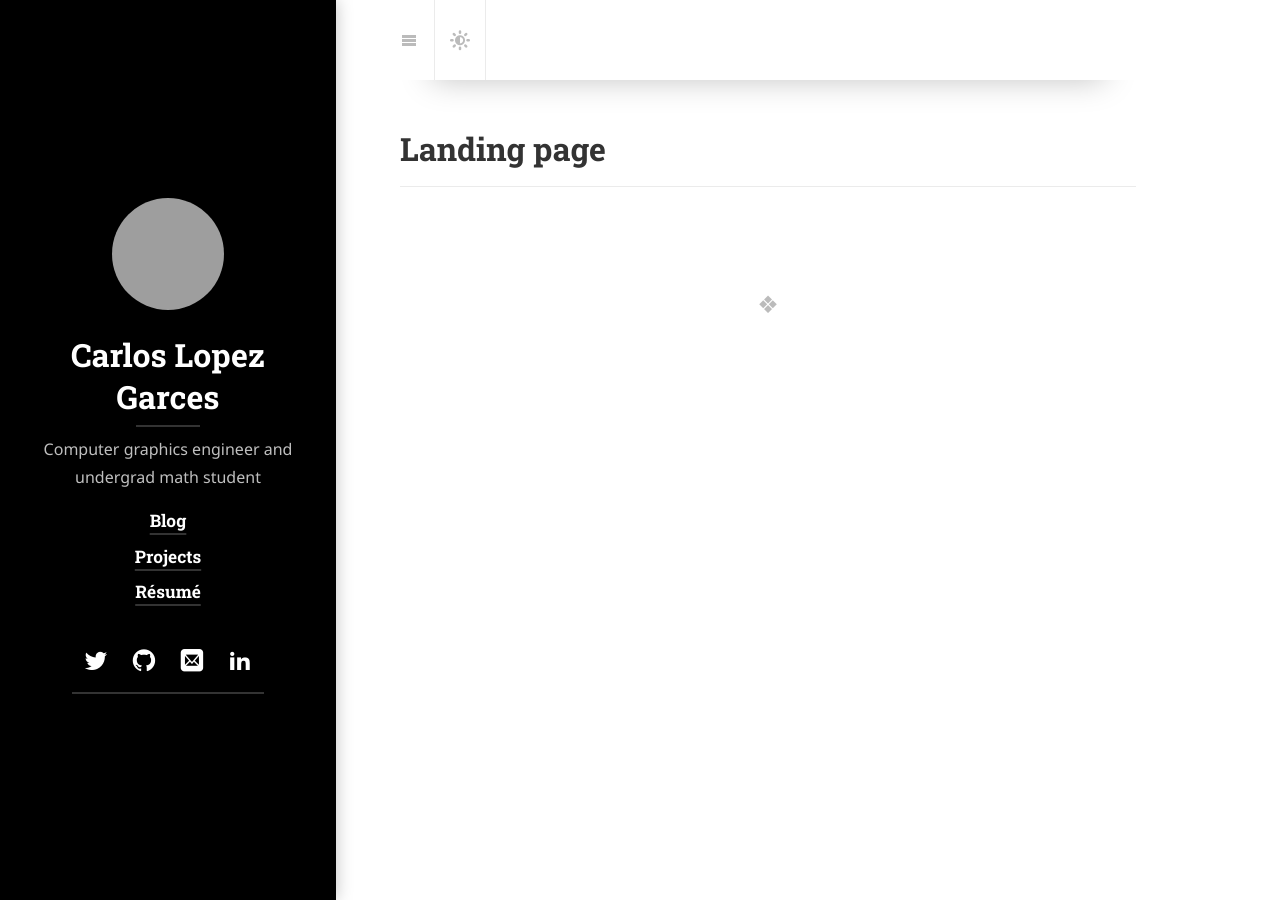
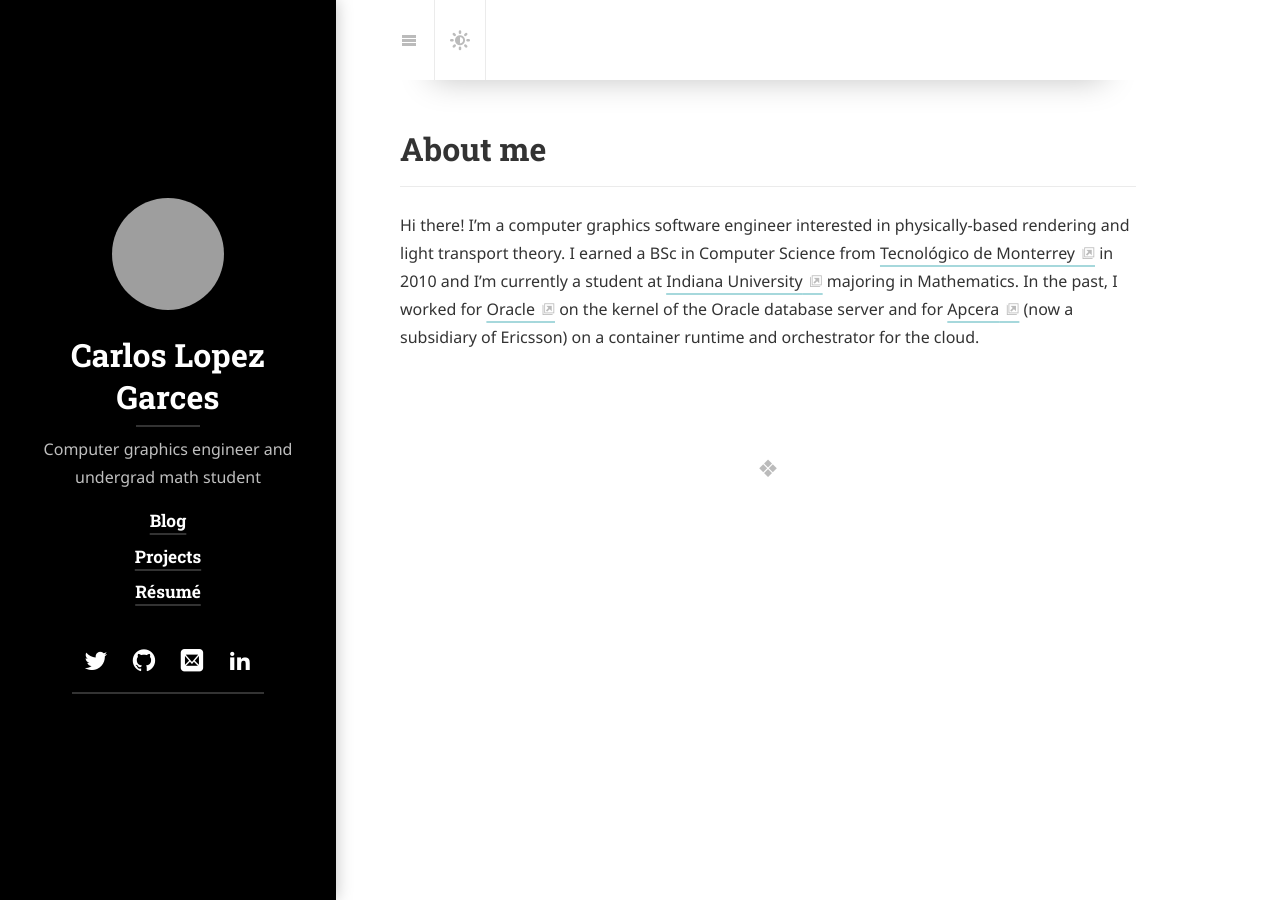
Before and after one commit to carlos-lopez-garces/carlos-lopez-garces.github.io, a Jekyll site: the page built from index.md, in a window 1280 px wide. Built offline with Jekyll 4.4.1, drawn with Linux system fonts in a browser that asks for light colours; cached includes are drawn as plain includes; nearby versions of some CDN libraries; some web fonts are replaced; library files that are not in the unit come from our copies; grey boxes are pictures that could not be loaded.

Commit message:
Add About me landing page

```diff
--- a/index.md
+++ b/index.md
@@ -1,5 +1,7 @@
 ---
 layout: page
-title: Landing page
+title: About me
 sitemap: false
 ---
+
+Hi there! I'm a computer graphics software engineer interested in physically-based rendering and light transport theory. I earned a BSc in Computer Science from [Tecnológico de Monterrey](https://tec.mx/en) in 2010 and I'm currently a student at [Indiana University](https://www.iu.edu/index.html) majoring in Mathematics. In the past, I worked for [Oracle](https://www.oracle.com/index.html) on the kernel of the Oracle database server and for [Apcera](https://en.wikipedia.org/wiki/Apcera) (now a subsidiary of Ericsson) on a container runtime and orchestrator for the cloud.
```
